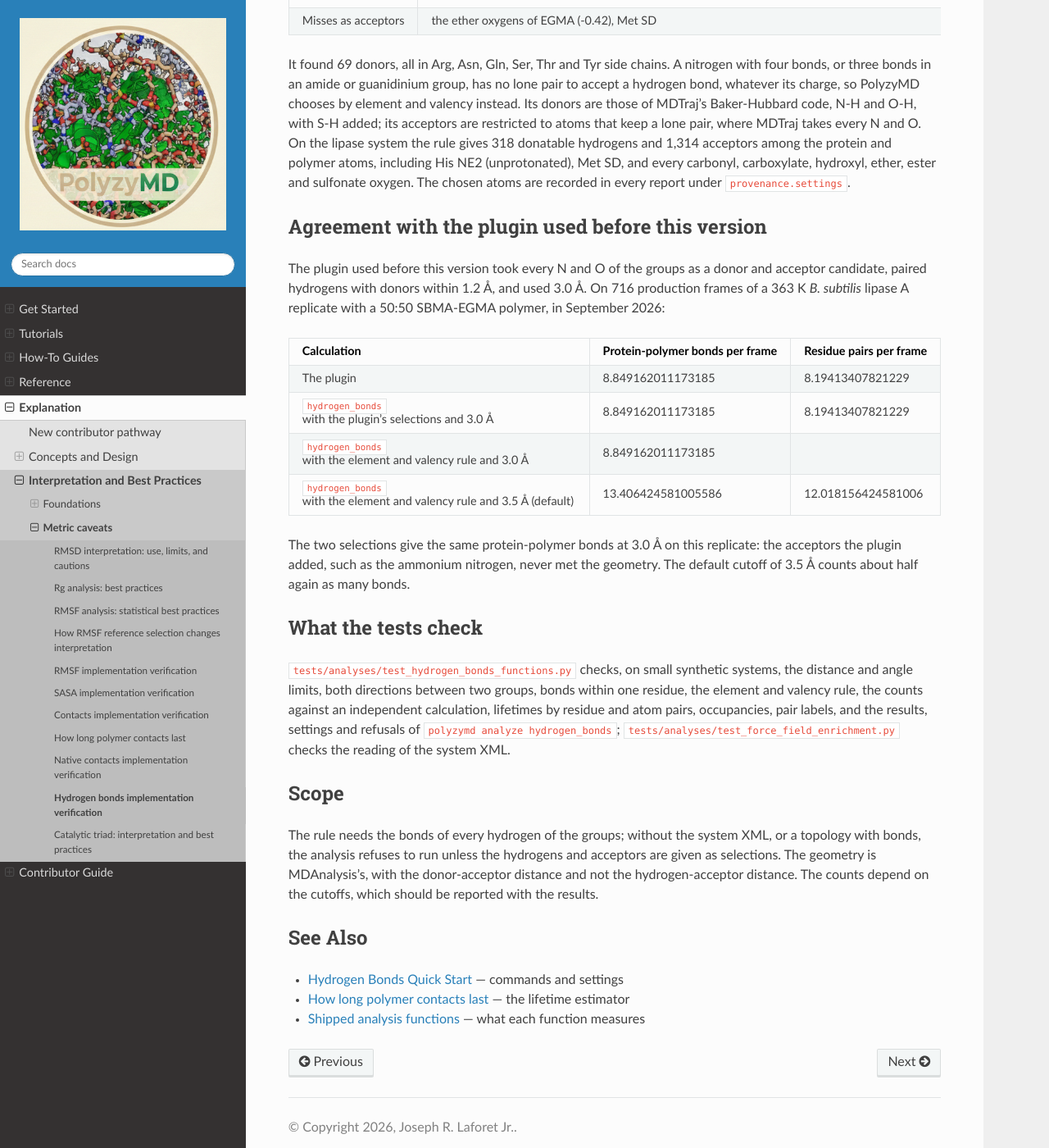
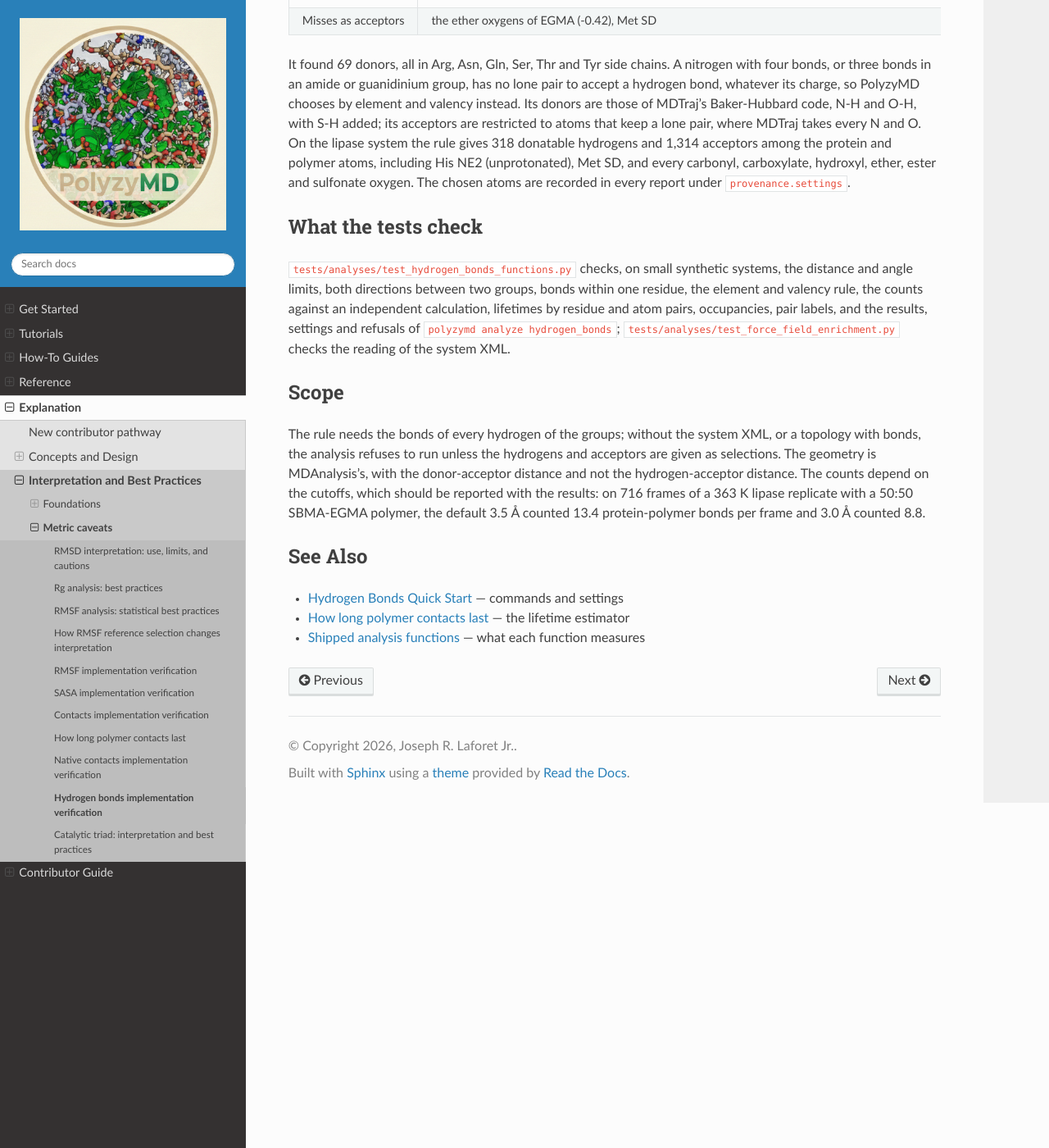
Before and after one commit to joelaforet/polyzymd, a Sphinx documentation site: the page built from docs/source/explanation/analysis_hydrogen_bonds_verification.md, in a window 1280 px wide and 1400 px high, scrolled down 826 px. Shown: the whole window at 82% size. Built offline with Sphinx 7.4.7 and the Read the Docs theme 3.1.0, drawn with Linux system fonts in a browser that asks for light colours.

Commit message:
docs(analyses): drop the plugin parity sections from the user docs
The comparisons with the plugins used before this version are
provenance for the developers, not information for users. The
hydrogen-bond, contacts and SASA verification pages lose their
"agreement with the plugin" sections, and the contacts quick start its
note on reproducing the distance count, which the distance method
already describes. The independent checks against MDTraj, GROMACS,
MDAnalysis and the study scripts stay, as do the reasons for the
element-and-valency donor and acceptor rule and the MDTraj batching
defect. The hydrogen-bond page keeps, under Scope, how much the count
changes between the 3.0 and 3.5 A cutoffs.

```diff
--- a/docs/source/explanation/analysis_hydrogen_bonds_verification.md
+++ b/docs/source/explanation/analysis_hydrogen_bonds_verification.md
@@ -48,25 +48,6 @@ and polymer atoms, including His NE2 (unprotonated), Met SD, and every
 carbonyl, carboxylate, hydroxyl, ether, ester and sulfonate oxygen. The
 chosen atoms are recorded in every report under `provenance.settings`.
 
-## Agreement with the plugin used before this version
-
-The plugin used before this version took every N and O of the groups as a
-donor and acceptor candidate, paired hydrogens with donors within 1.2 Å, and
-used 3.0 Å. On 716 production frames of a 363 K *B. subtilis* lipase A
-replicate with a 50:50 SBMA-EGMA polymer, in September 2026:
-
-| Calculation | Protein-polymer bonds per frame | Residue pairs per frame |
-|---|---|---|
-| The plugin | 8.849162011173185 | 8.19413407821229 |
-| `hydrogen_bonds` with the plugin's selections and 3.0 Å | 8.849162011173185 | 8.19413407821229 |
-| `hydrogen_bonds` with the element and valency rule and 3.0 Å | 8.849162011173185 | |
-| `hydrogen_bonds` with the element and valency rule and 3.5 Å (default) | 13.406424581005586 | 12.018156424581006 |
-
-The two selections give the same protein-polymer bonds at 3.0 Å on this
-replicate: the acceptors the plugin added, such as the ammonium nitrogen,
-never met the geometry. The default cutoff of 3.5 Å counts about half again
-as many bonds.
-
 ## What the tests check
 
 `tests/analyses/test_hydrogen_bonds_functions.py` checks, on small synthetic
@@ -84,7 +65,9 @@ XML, or a topology with bonds, the analysis refuses to run unless the
 hydrogens and acceptors are given as selections. The geometry is
 MDAnalysis's, with the donor-acceptor distance and not the hydrogen-acceptor
 distance. The counts depend on the cutoffs, which should be reported with the
-results.
+results: on 716 frames of a 363 K lipase replicate with a 50:50 SBMA-EGMA
+polymer, the default 3.5 Å counted 13.4 protein-polymer bonds per frame and
+3.0 Å counted 8.8.
 
 ## See Also
 
```
Also changed, not shown: docs/source/explanation/analysis_contacts_verification.md (+0 -8 lines), docs/source/explanation/analysis_sasa_verification.md (+0 -17 lines), docs/source/how_to/analysis_contacts_quickstart.md (+0 -6 lines).
